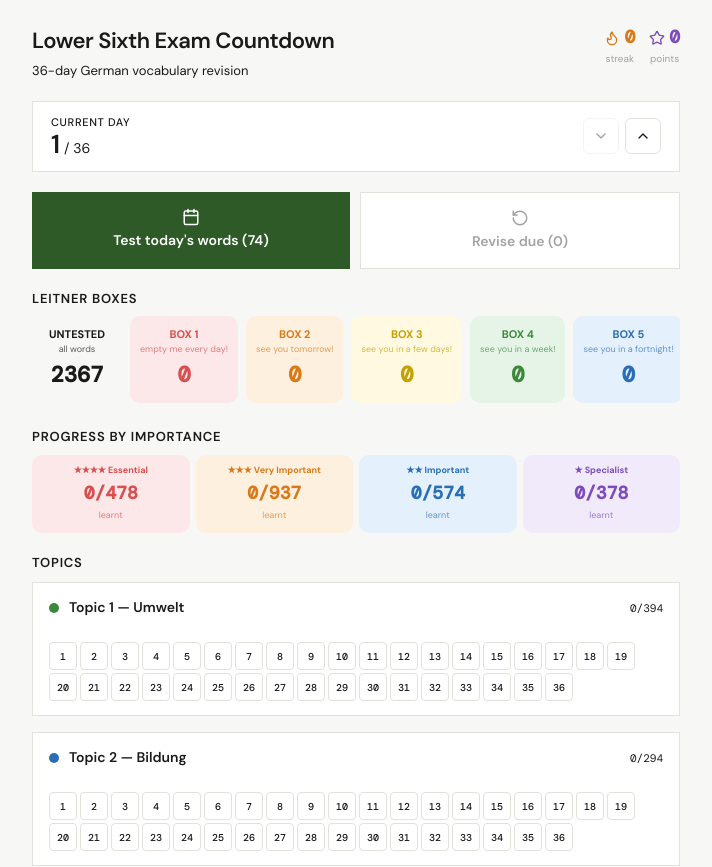
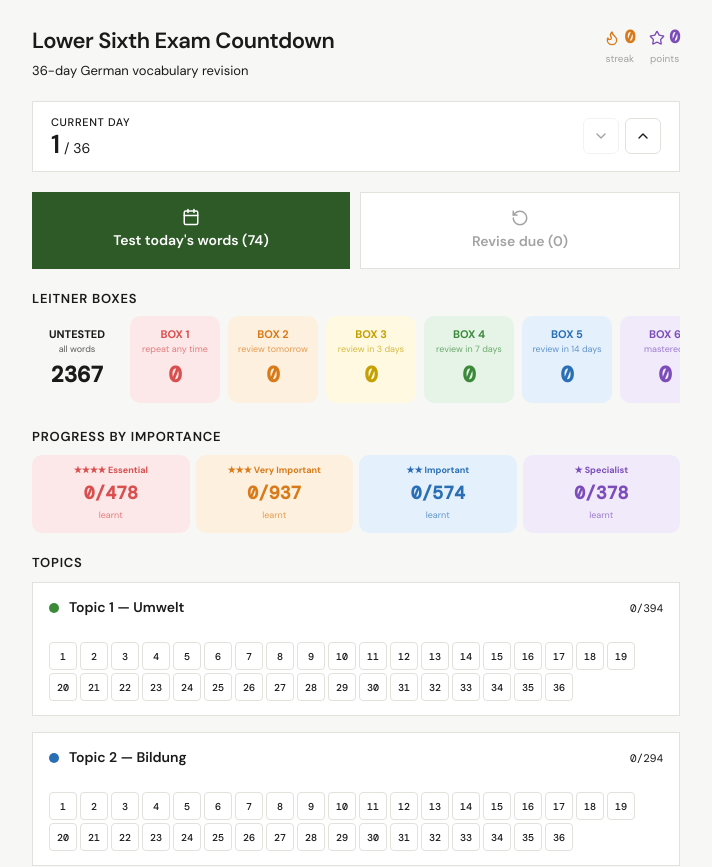
Before and after one commit to tcrainer/40dtoL6, a React (Vite) app: page / in a window 1280 px wide. Shown: the top 867 px of the page, without its empty margins (284-996 px from the left). Built offline with nearby package versions, Linux system fonts and the light colour scheme.

Commit message:
Update types.ts

```diff
--- a/src/types.ts
+++ b/src/types.ts
@@ -39,16 +39,16 @@ export const LEITNER_BOXES = [1, 2, 3, 4, 5, 6] as const;
 export type LeitnerBox = (typeof LEITNER_BOXES)[number];
 
 export const BOX_INTERVALS: Record<LeitnerBox, number> = {
-  1: 0, 2: 2, 3: 4, 4: 8, 5: 14, 6: Infinity,
+  1: 0, 2: 1, 3: 3, 4: 7, 5: 14, 6: Infinity,
 };
 
 export const BOX_LABELS: Record<LeitnerBox, string> = {
-  1: "empty me every day!",
-  2: "see you tomorrow!",
-  3: "see you in a few days!",
-  4: "see you in a week!",
-  5: "see you in a fortnight!",
-  6: "mastered",
+  1: "repeat any time",
+  2: "review tomorrow",
+  3: "review in 3 days",
+  4: "review in 7 days",
+  5: "review in 14 days",
+  6: "mastered!",
 };
 
 export const BOX_COLORS: Record<LeitnerBox, { fg: string; bg: string }> = {
```
